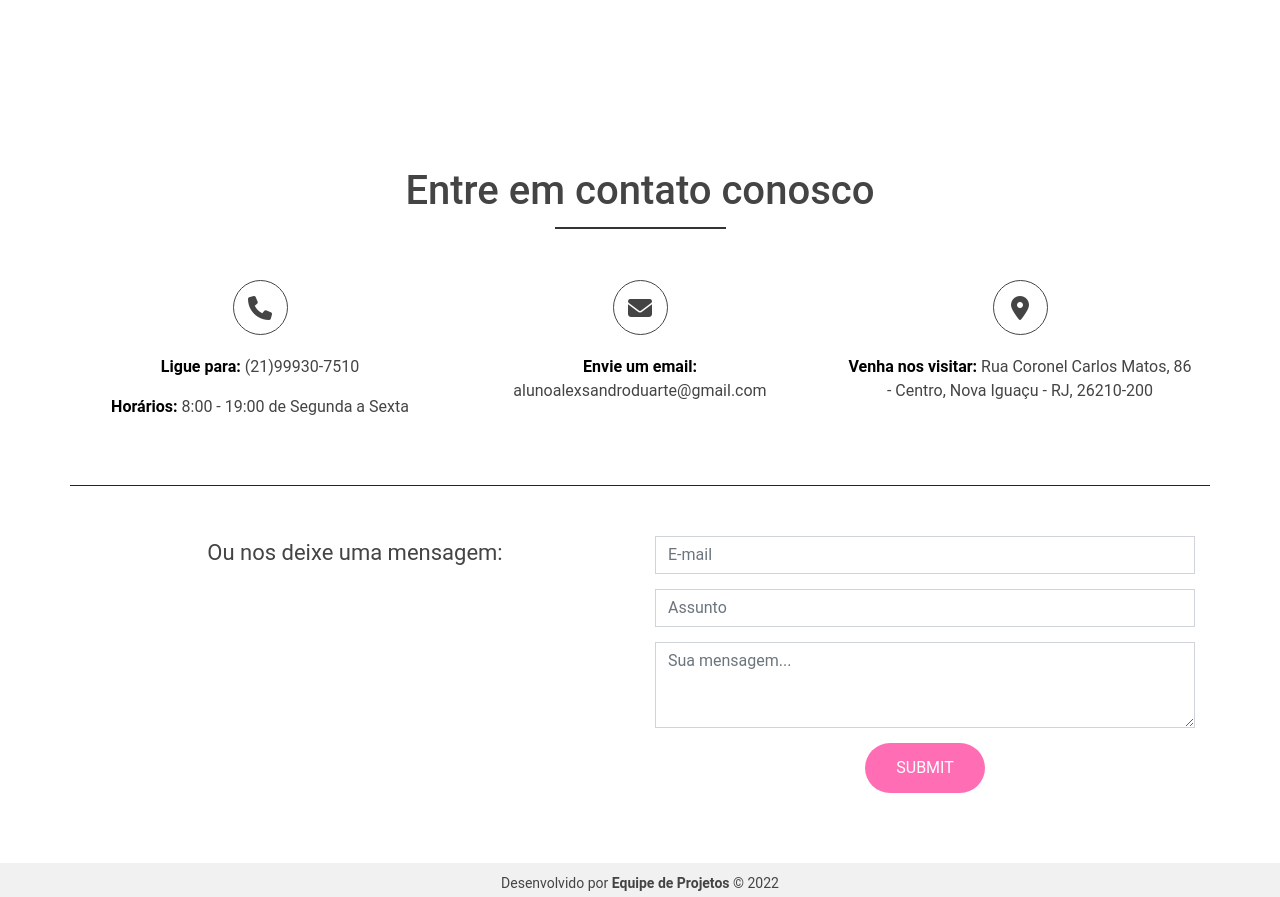
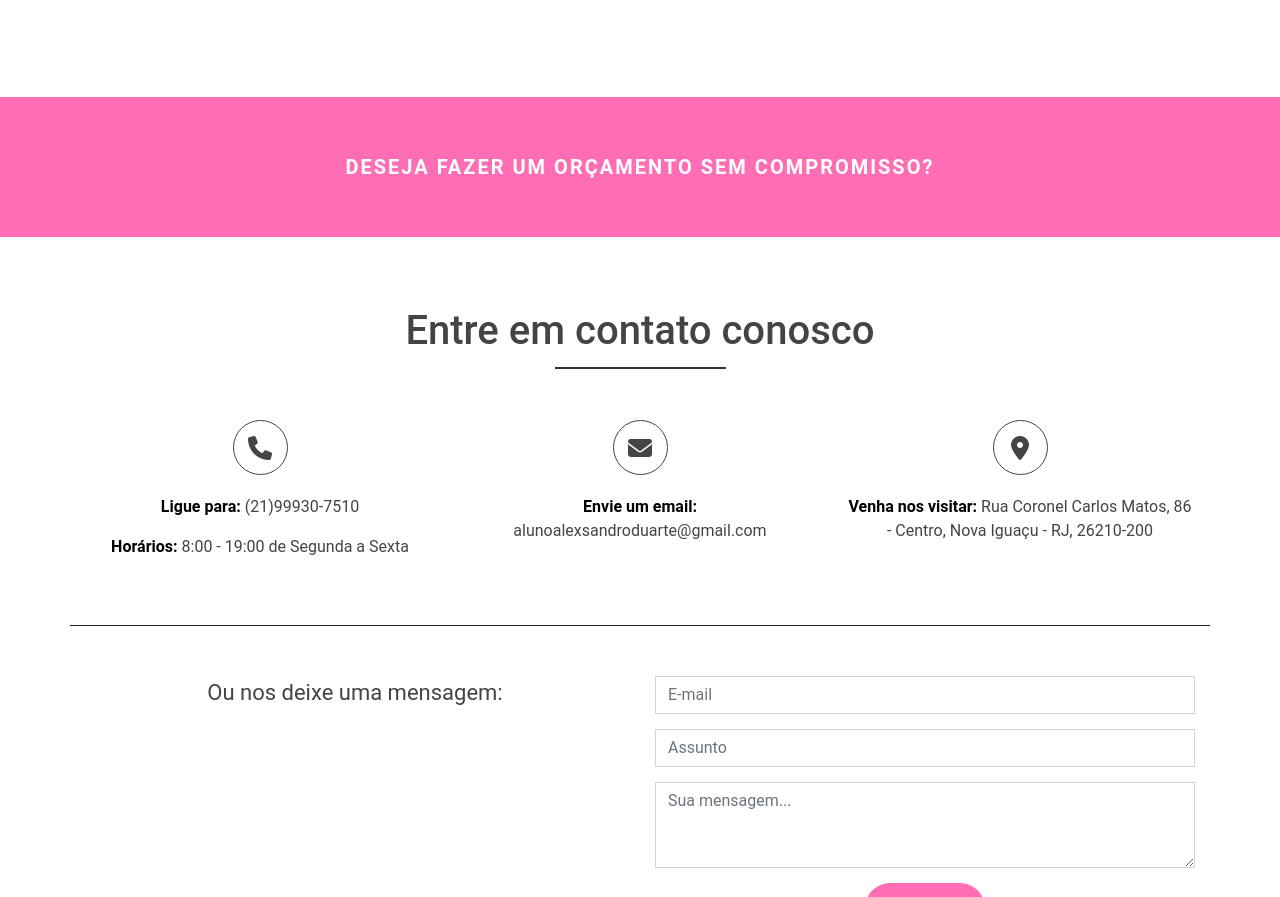
Before and after one commit to rianisensee/esteticasenac2022, a plain HTML site: page index.html in a window 1280 px wide. Shown: the part 4668-5565 px from the top of the page. Drawn offline with nearby package versions, Linux system fonts and the light colour scheme; a script that the page names is missing.

Commit message:
Update index.html

```diff
--- a/index.html
+++ b/index.html
@@ -307,6 +307,17 @@ Eliminação de toxinas e resíduos metabólicos; Diminuição das insônias.</p
           </div>
         </div>
       </div>
+  <!-- Chamada para ação
+      ------------------------------------------------------------------------- -->
+      <div id="call-area">
+        <div class="container">
+              <div class="row">
+              <p>Deseja fazer um orçamento sem compromisso?</p>
+              </div>
+          </div>
+      </div>
+    </div>
+  </main>
   <!-- Rodapé
   ------------------------------------------------------------------------- -->
   <footer>
@@ -332,9 +343,10 @@ Eliminação de toxinas e resíduos metabólicos; Diminuição das insônias.</p
             <div class="col-md-6" id="msg-box">
               <p>Ou nos deixe uma mensagem:</p>
             </div>
-
+            <!-- Envia Email
+            ------------------------------------------------------------------------- -->
             <div class="col-md-6" id="contact-form">
-              <form action="https://formsubmit.co/alunoalexsandroduarte@gmail.com">
+              <form action="https://formsubmit.co/alunoalexsandroduarte@gmail.com" method="POST" />
                 <input type="text" class="form-control" placeholder="E-mail" name="email">
                 <input type="text" class="form-control" placeholder="Assunto" name="subject">
                 <textarea class="form-control" rows="3" placeholder="Sua mensagem..." name="message"></textarea>
```
